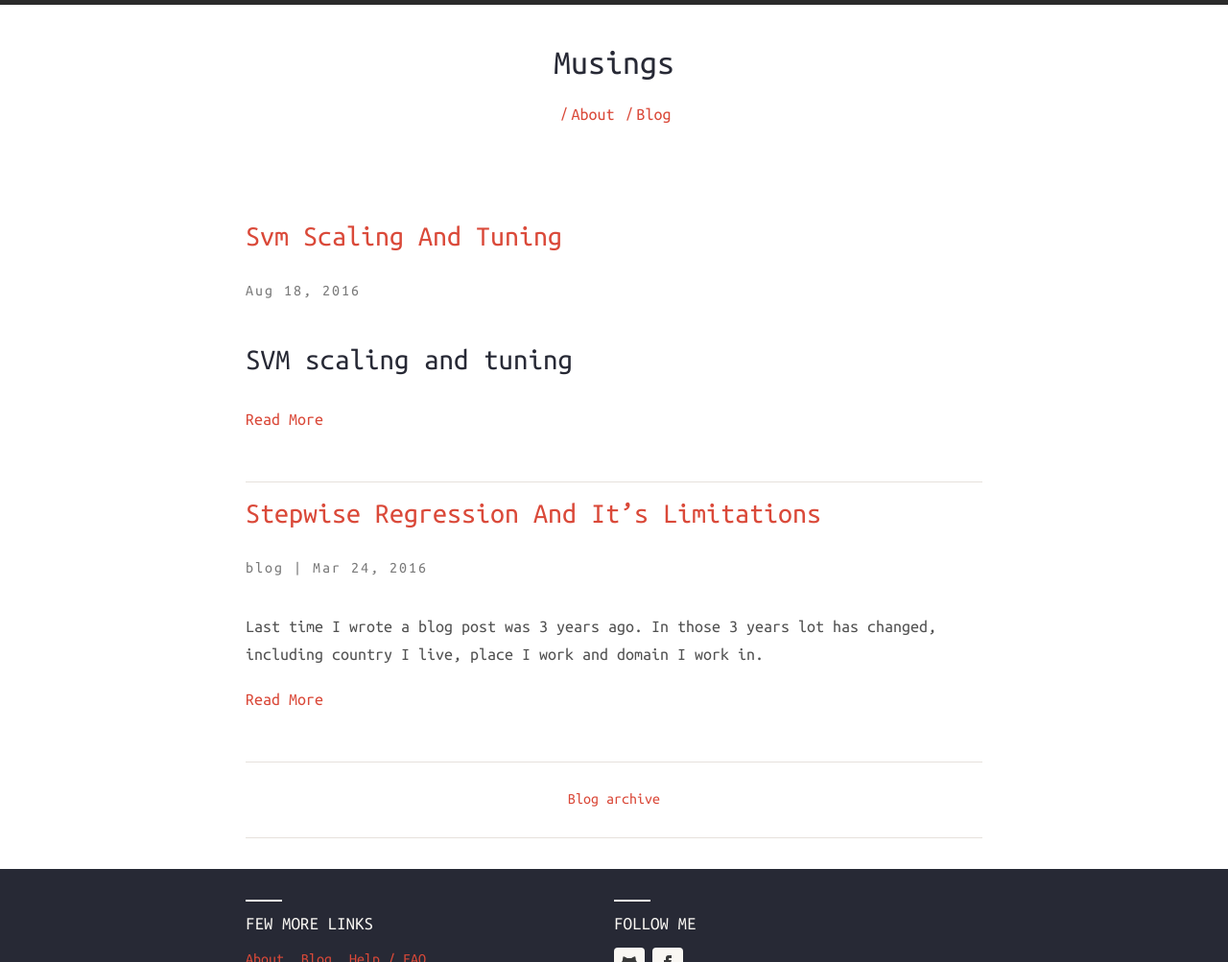
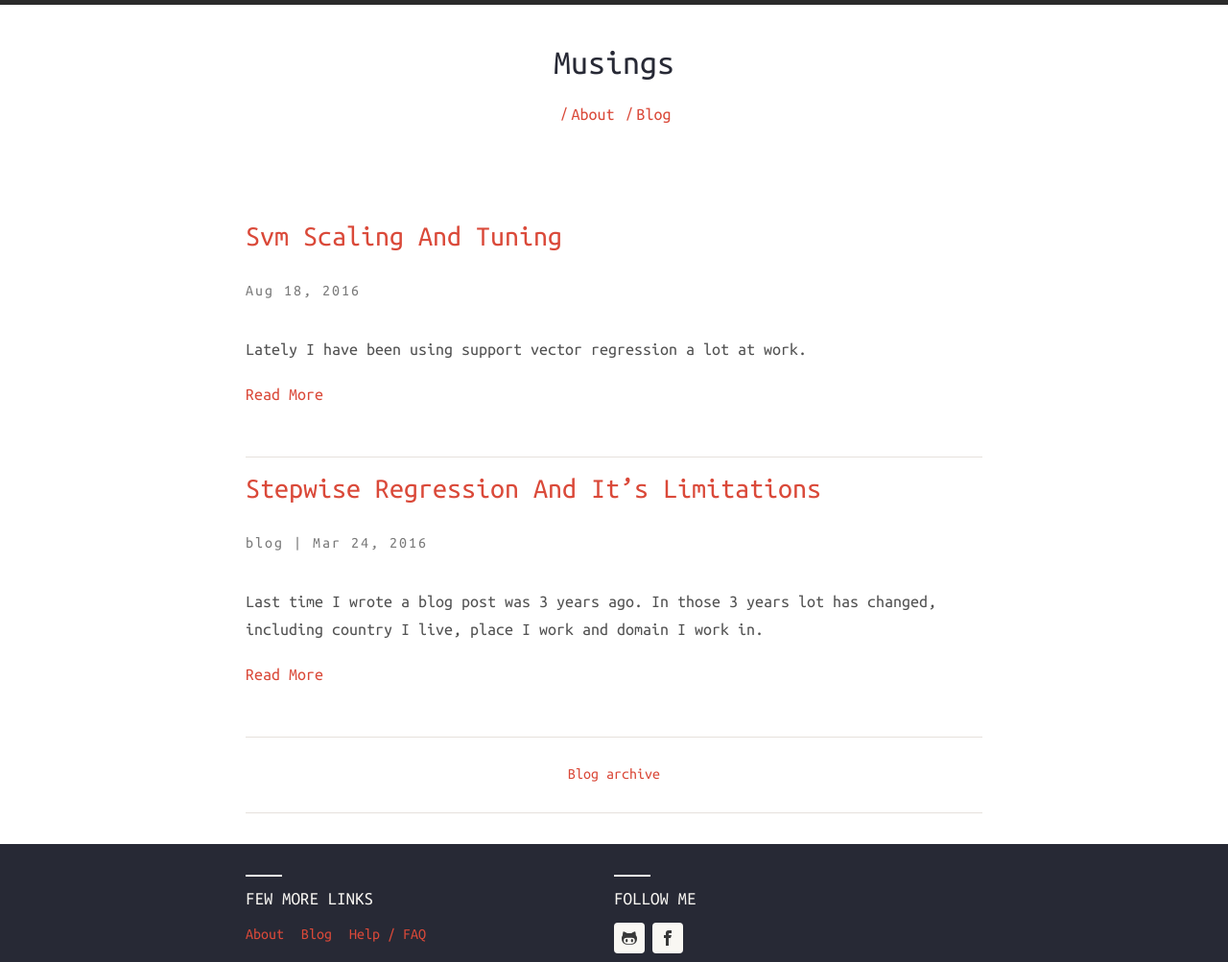
Before and after one commit to nikhilRP/nikhilRP.github, a Jekyll site: the page built from index.html, in a window 1280 px wide, cut to the strip 0-1003 px from the top of the page. Shown: the whole strip at 96% size. Built offline with Jekyll 4.4.1, drawn with Linux system fonts in a browser that asks for light colours; nearby versions of some CDN libraries; some of the changed lines change nothing that is shown.

Commit message:
Update 2016-08-18-SVM-scaling-and-tuning.md

```diff
--- a/_posts/2016-08-18-SVM-scaling-and-tuning.md
+++ b/_posts/2016-08-18-SVM-scaling-and-tuning.md
@@ -1 +1,26 @@
-## SVM scaling and tuning
+Lately I have been using support vector regression a lot at work.
+
+Why do we have to scale the data for SVM?
+
+Support vector machines make an assumption of that the data provided is in a standard range, usually either 0 to 1, or -1 to 1 (roughly). So the normalization of feature vectors prior to feeding them to the SVM is very important. You want to make sure that for each dimension, the values are scaled to lie roughly within this range.
+
+Otherwise, if e.g. dimension 1 is from 0-1000 and dimension 2 is from 0-1.2, then dimension 1 becomes much more important than dimension 2, which will skew results.
+
+In more detail, you have to normalize all of your feature vectors by dimension, not instance, prior to sending them to your SVM model. Some libraries recommend doing a 'hard' normalization, mapping the min and max values of a given dimension to 0 and 1. However, in our experience, we found that is better to do a 'soft' normalization which subtracts the mean of the values and divides by twice the standard deviation (again, by dimension). Thus, if your input has d dimensions, then you will have d means and d standard deviations, no matter how many training examples you have. Note that if you're implementing this yourself, standard deviations for some dimensions might be zero, so the division could give you a divide-by-zero error. So you should add a very small epsilon value to it to prevent this.
+
+These normalized vectors are sent to your SVM library for training. Then during testing, it is important to construct the test feature vectors in exactly the same way, except that you use the means and standard deviations saved from the training data, rather than computing it from the test data. In other words, scale your test inputs using the saved means and standard deviations, prior to sending them to your SVM.
+
+If you're using scikit-learn, then this soft scaling is provided under preprocessing.StandardScaler.
+
+Parameters
+SVMs can be quite sensitive to training parameters, but fortunately there are relatively few of them to tune:
+
+First are C (the slack variable cost) and γ (the width of the Gaussian if using an RBF kernel) values. Generally these are searched in exponential factors: for C, something like 0.1, 1, 10, 100, 1000; for γ, something like 0.1, 0.01, 0.001, 0.0001, 0.00001). If possible, you should try all combinations of C and γ to find the ones that give you the best accuracy (using cross-validation). Also, if you're competing for a benchmark, it's important you evaluate this on a held out subset so you don't inadvertently overfit to the benchmark data.
+If you have unbalanced input data (i.e., many more negative examples than positive), you should generally set the training weight factors for the positive and negative classes in inverse proportion, so that the trained model is not more sensitive to the class for which you have more examples. There are some circumstances where you want the training to be biased, but those are generally rare.
+Getting probabilities from outputs
+In many cases, you will want more than just a binary yes or no output -- some measure of confidence or a proper probability. Most SVM libraries let you access this decision value (sometimes called a score or distance), which is the actual output from the SVM evaluation function. Taken raw, these values are unbounded, even though they might typically fall in a range around [-1, 1]. If you're only concerned with ranking multiple instances, then you can use these raw values directly to rank by confidence.
+However, if you're dealing with multiple classifiers, then these raw values are not directly comparable! Similarly, if you need a proper probability (i.e., between 0-1), then you cannot use these raw values either. You have to convert them to the proper range.
+
+The standard way of doing this is Platt scaling, where a logistic regression model (usually a sigmoid curve) is fit to the outputs of some labeled inputs to obtain probabilities. If you have enough labeled data, this is probably the right thing to do, but in many cases, there isn't enough labeled data available to properly estimate the parameters of the sigmoid.
+
+An easier approach is to use our work on Multi-Attribute Spaces to calibrate outputs using Extreme Value Theory. This does not require any labeled data to estimate and has a few other benefits as well: it doesn't assume balanced sampling or symmetric error models that are common in many Platt implementations. Code for this normalization is provided here.
```
